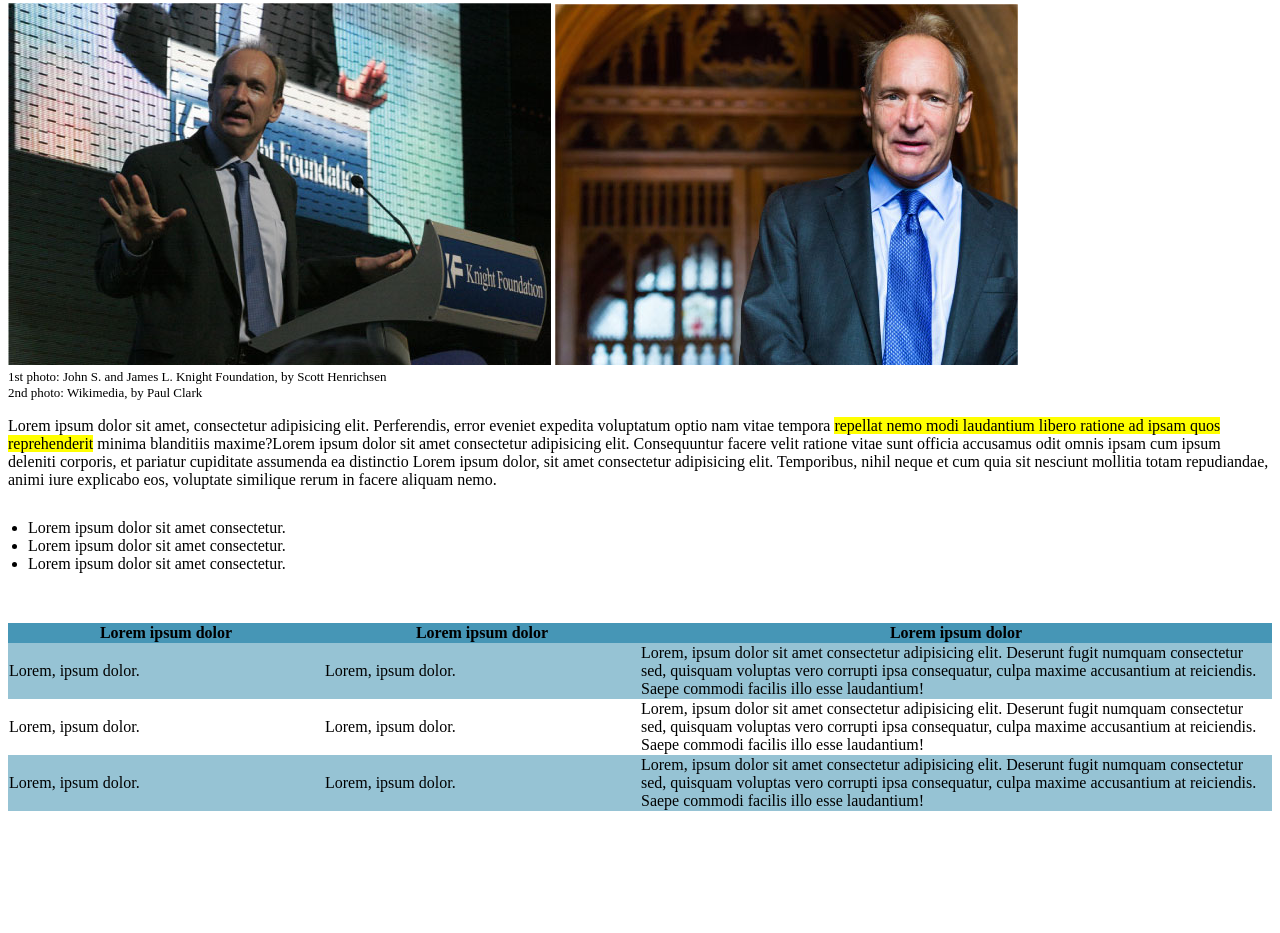
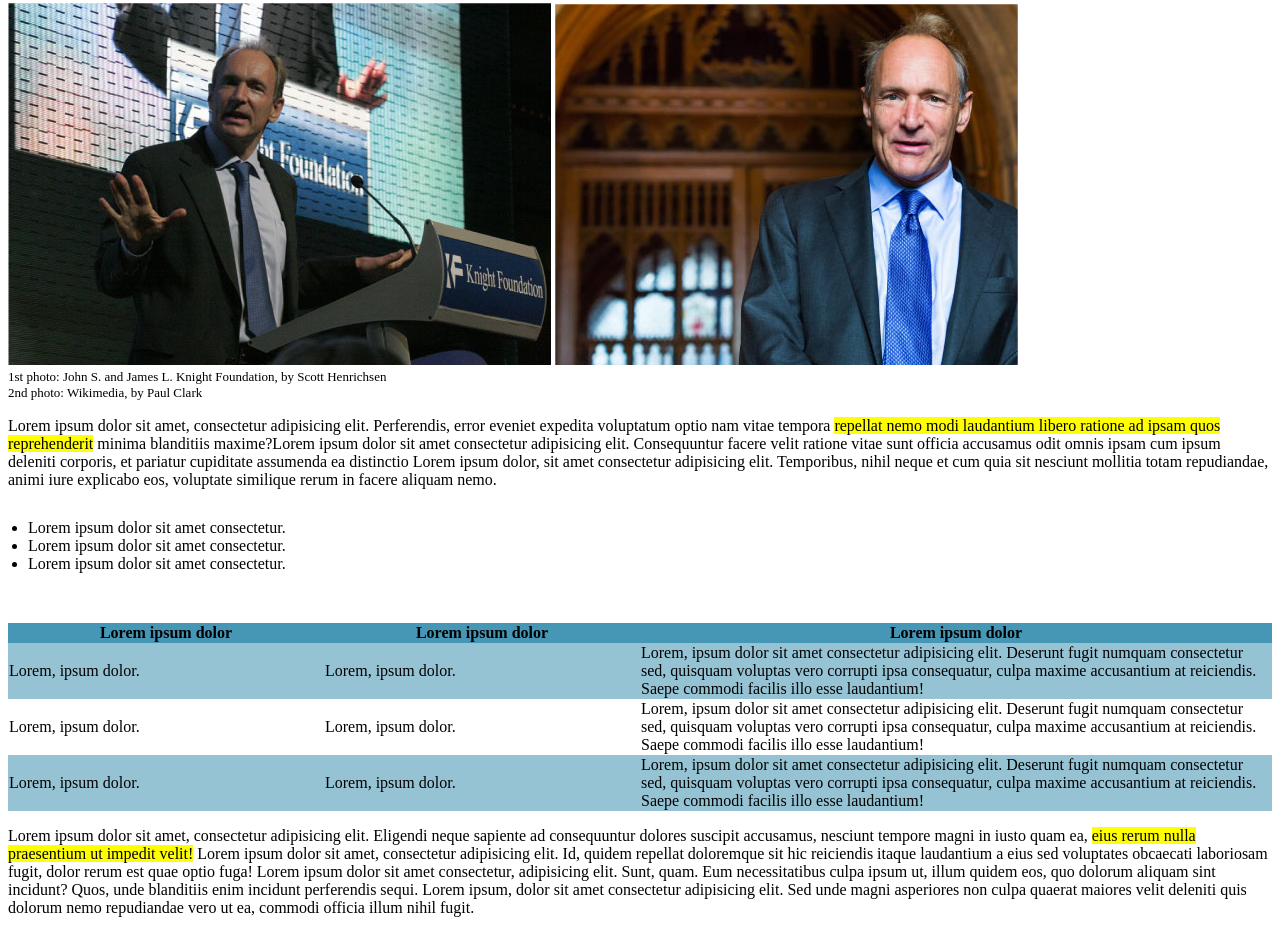
Before and after one commit to antoniodelgiudice02/html-css-booleaner, a plain HTML site: page index.html in a window 1280 px wide. Shown: the part 338-1271 px from the top of the page. Before the commit the page ends 1157 px from the top, so only its background shows below. Drawn offline with Linux system fonts and the light colour scheme.

Commit message:
second p

```diff
--- a/index.html
+++ b/index.html
@@ -68,6 +68,10 @@
             </table>
         </section>
 
+        <section>
+            <p>Lorem ipsum dolor sit amet, consectetur adipisicing elit. Eligendi neque sapiente ad consequuntur dolores suscipit accusamus, nesciunt tempore magni in iusto quam ea, <span class="important">eius rerum nulla praesentium ut impedit velit!</span> Lorem ipsum dolor sit amet, consectetur adipisicing elit. Id, quidem repellat doloremque sit hic reiciendis itaque laudantium a eius sed voluptates obcaecati laboriosam fugit, dolor rerum est quae optio fuga! Lorem ipsum dolor sit amet consectetur, adipisicing elit. Sunt, quam. Eum necessitatibus culpa ipsum ut, illum quidem eos, quo dolorum aliquam sint incidunt? Quos, unde blanditiis enim incidunt perferendis sequi. Lorem ipsum, dolor sit amet consectetur adipisicing elit. Sed unde magni asperiores non culpa quaerat maiores velit deleniti quis dolorum nemo repudiandae vero ut ea, commodi officia illum nihil fugit.</p>
+        </section>
+
     </main>
 
 </body>
```
